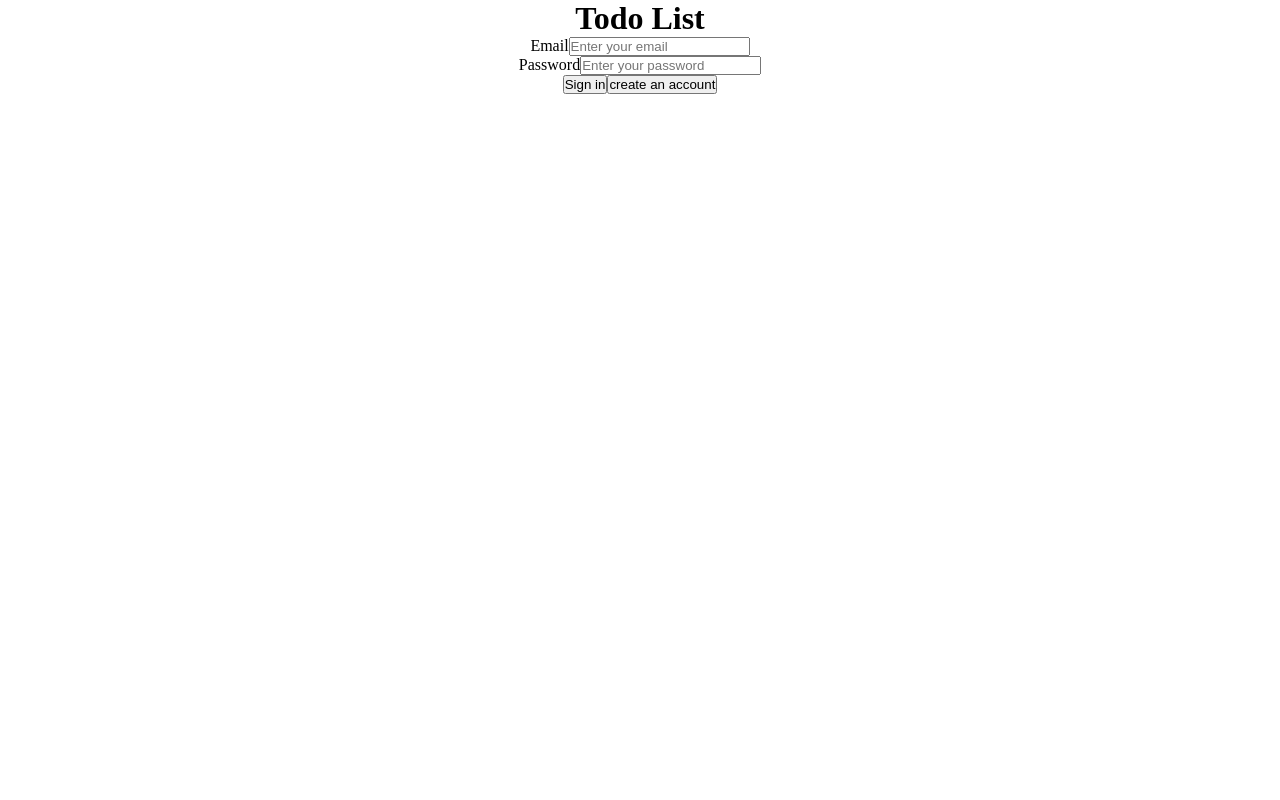
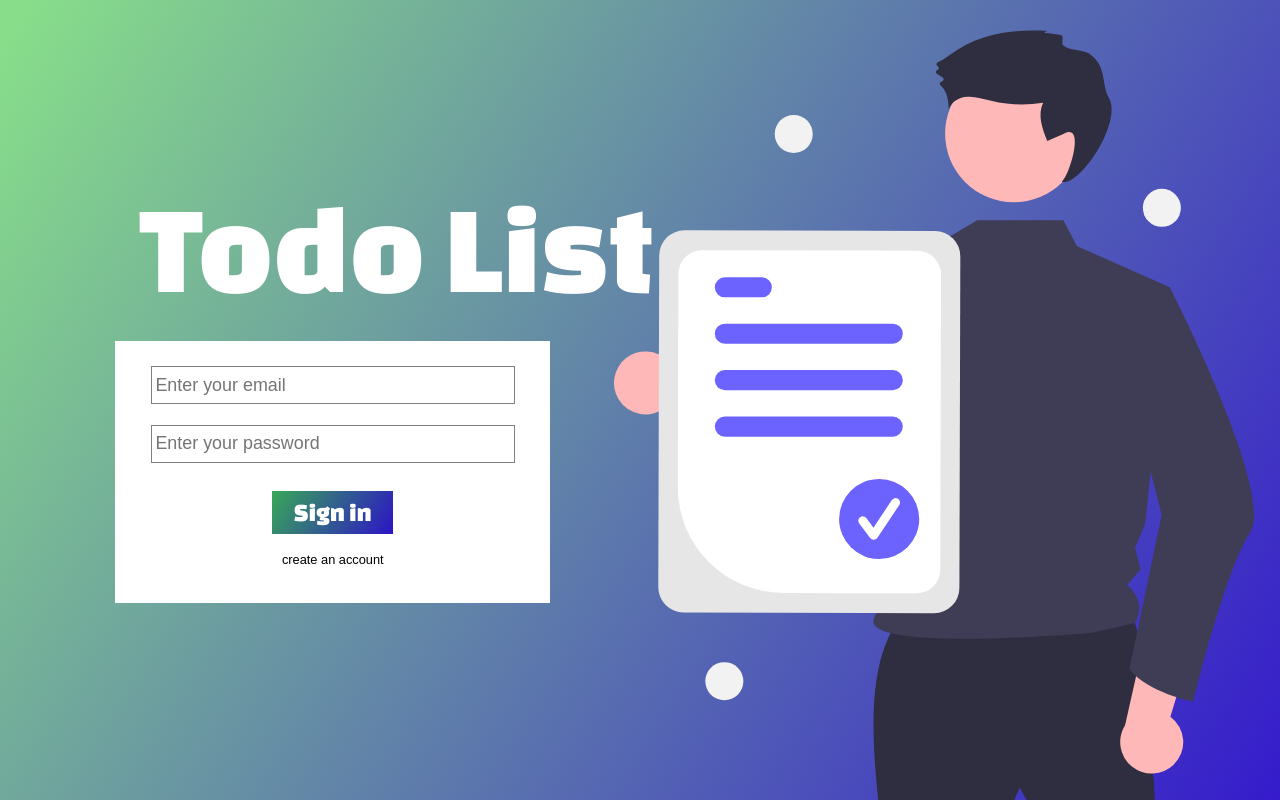
Before and after one commit to Khan-Khalil/todo-list, a React (Create React App) app: page / in a window 1280 px wide. Built offline with nearby package versions, Linux system fonts and the light colour scheme; no server answers.

Commit message:
login page CSS

```diff
--- a/src/App.js
+++ b/src/App.js
@@ -1,3 +1,4 @@
+
 import './App.css';
 import Welcome from './components/Welome';
 import Homepage from './components/Homepage';
--- a/src/components/Welome.jsx
+++ b/src/components/Welome.jsx
@@ -1,7 +1,13 @@
 import React, { useEffect, useState } from "react";
-import { signInWithEmailAndPassword, onAuthStateChanged, createUserWithEmailAndPassword } from "firebase/auth"
+import {
+    signInWithEmailAndPassword,
+    onAuthStateChanged,
+    createUserWithEmailAndPassword } from "firebase/auth"
 import { auth } from "../firebase.js"
 import { useNavigate } from "react-router-dom"
+import './welcome.css'
+import TodoSVG from '../assets/todo-svg.svg'
+
 
 export default function Welcome() {
     const [email, setEmail] = useState("")
@@ -58,12 +64,11 @@ export default function Welcome() {
 
     return(
         <div className="login-page">
+
          <h1>Todo List</h1>
          <form onSubmit={ registering ? handleRegister : handleSignIn}>
             <div className="login-container">
 
-
-                    <label htmlFor="email">Email</label>
                     <input
                       type="email"
                       id="email"
@@ -84,7 +89,6 @@ export default function Welcome() {
                     </>
                     )}
 
-                    <label htmlFor="password">Password</label>
                     <input
                      type="password"
                      id="password"
@@ -105,11 +109,12 @@ export default function Welcome() {
                     /> <br />
                     </>
                     )}
-                    <button onClick={registering? handleRegister : handleSignIn}>{registering ? "Register" : "Sign in"}</button>
-                    <button type="button" onClick={() => setRegistering(!registering)}>{registering ? "Go back" : "create an account"}</button>
+                    <button className="signin-register-button" onClick={registering? handleRegister : handleSignIn}>{registering ? "Register" : "Sign in"}</button>
+                    <button className="create-account-button" type="button" onClick={() => setRegistering(!registering)}>{registering ? "Go back" : "create an account"}</button>
 
             </div>
          </form>
+         <img src={TodoSVG} className="todo-svg" />
         </div>
     )
 }
--- a/src/components/welcome.css
+++ b/src/components/welcome.css
@@ -0,0 +1,133 @@
+@import url("https://fonts.googleapis.com/css2?family=Changa+One&display=swap");
+
+.login-page {
+    height: 100vh;
+    background: linear-gradient(122.19deg, #87dd8a 1.89%, #2a00d5 113.56%);
+    display: flex;
+    flex-direction: column;
+}
+.login-page > h1 {
+  font-family: "Changa One";
+  font-weight: normal;
+  font-size: 10vw;
+  color: white;
+  width: 50%;
+  margin-top: 14%;
+  margin-left: 6%;
+}
+
+.login-container {
+    display: flex;
+    align-items: center;
+    justify-content: center;
+    flex-direction: column;
+    padding: 2% 3%;
+    background: #ffffff;
+    width: 28%;
+    margin-left: 9%;
+    margin-top: 2%;
+}
+
+.login-container > input {
+  height: auto;
+  width: 99%;
+  border: 1px solid gray;
+  outline: none;
+  margin-bottom: 1%;
+  font-size: 1.4vw;
+  padding: 2% 1%;
+}
+
+.login-container > button {
+    padding: 2% 6%;
+    border: none;
+    margin-bottom: 1%;
+    cursor: pointer;
+}
+
+.signin-register-button {
+  background: linear-gradient(122.19deg, #38a559 1.89%, #2a00d5 113.56%);
+  font-size: 2vw;
+  margin-top: 2%;
+  font-family: "Changa One";
+  font-weight: normal;
+  color: white;
+}
+
+.create-account-button {
+    background: none;
+  margin-top: 2%;
+  font-size: 1vw;
+}
+
+.todo-svg {
+  @import url("https://fonts.googleapis.com/css2?family=Changa+One&display=swap");
+}
+.login-page {
+    height: 100vh;
+    background: linear-gradient(122.19deg, #87dd8a 1.89%, #2a00d5 113.56%);
+    display: flex;
+    flex-direction: column;
+}
+.login-page > h1 {
+  font-family: "Changa One";
+  font-weight: normal;
+  font-size: 10vw;
+  color: white;
+  width: 50%;
+  margin-top: 14%;
+  margin-left: 6%;
+}
+
+.login-container {
+    display: flex;
+    align-items: center;
+    justify-content: center;
+    flex-direction: column;
+    padding: 2% 3%;
+    background: #ffffff;
+    width: 28%;
+    margin-left: 9%;
+    margin-top: 2%;
+}
+
+.login-container > input {
+  height: auto;
+  width: 99%;
+  border: 1px solid gray;
+  outline: none;
+  margin-bottom: 1%;
+  font-size: 1.4vw;
+  padding: 2% 1%;
+}
+
+.login-container > button {
+    padding: 2% 6%;
+    border: none;
+    margin-bottom: 1%;
+    cursor: pointer;
+}
+
+.signin-register-button {
+  background: linear-gradient(122.19deg, #38a559 1.89%, #2a00d5 113.56%);
+  font-size: 2vw;
+  margin-top: 2%;
+  font-family: "Changa One";
+  font-weight: normal;
+  color: white;
+}
+
+.create-account-button {
+    background: none;
+  margin-top: 2%;
+  font-size: 1vw;
+}
+
+.todo-svg {
+  position: fixed;
+  top: 2%;
+  bottom: 2%;
+  right: 2%;
+  width: 50%; /* Adjust the width as needed */
+  height: 100vh;/* Adjust the maximum height as needed */
+}
```
Also changed, not shown: src/assets/todo-svg.svg (added).
